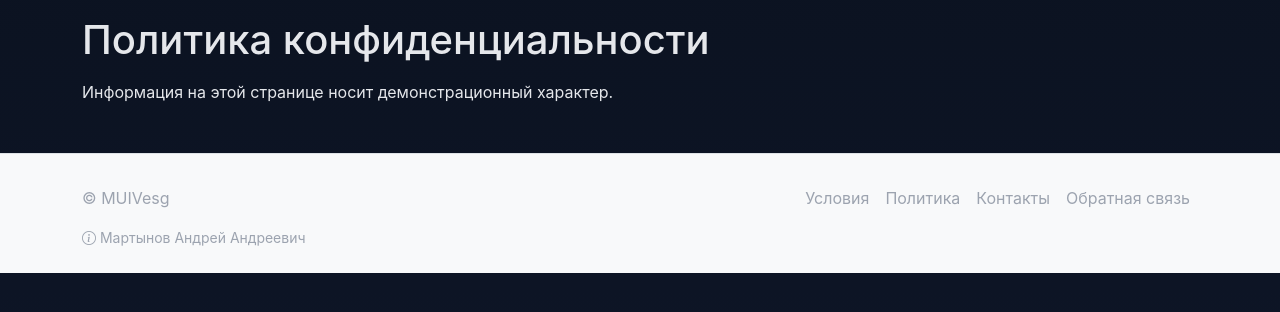
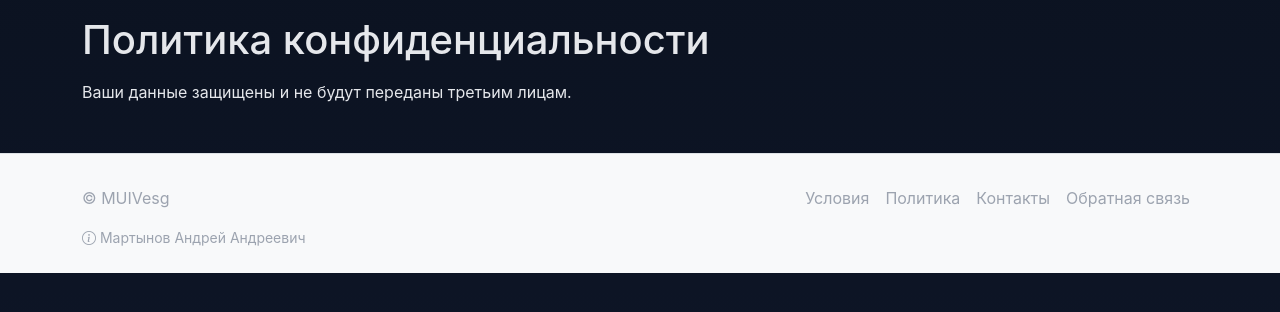
Before and after one commit to lesnoia/Ecobg_Project, a Flask app: page /privacy in a window 1280 px wide; the page is wider, and only the part inside the window is pictured. Shown: the part 115-427 px from the top of that part. Run offline with Flask 3, Linux system fonts and the light colour scheme.

Commit message:
update privacy.html

```diff
--- a/backend/app/templates/main/privacy.html
+++ b/backend/app/templates/main/privacy.html
@@ -1,5 +1,5 @@
 {% extends "base.html" %}
 {% block content %}
 <h1 class="mb-3">Политика конфиденциальности</h1>
-<p>Информация на этой странице носит демонстрационный характер.</p>
+<p>Ваши данные защищены и не будут переданы третьим лицам.</p>
 {% endblock %}
```
